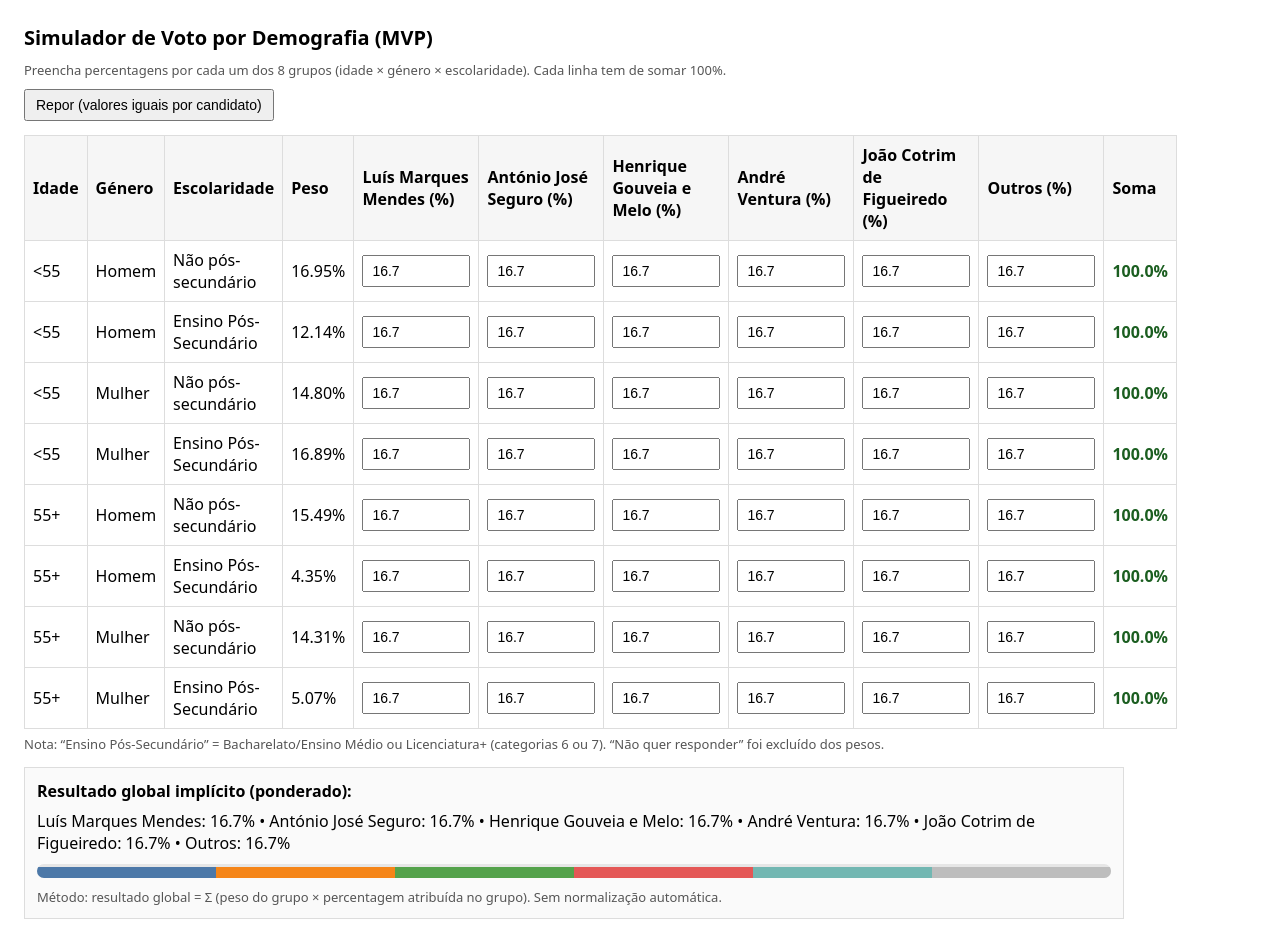
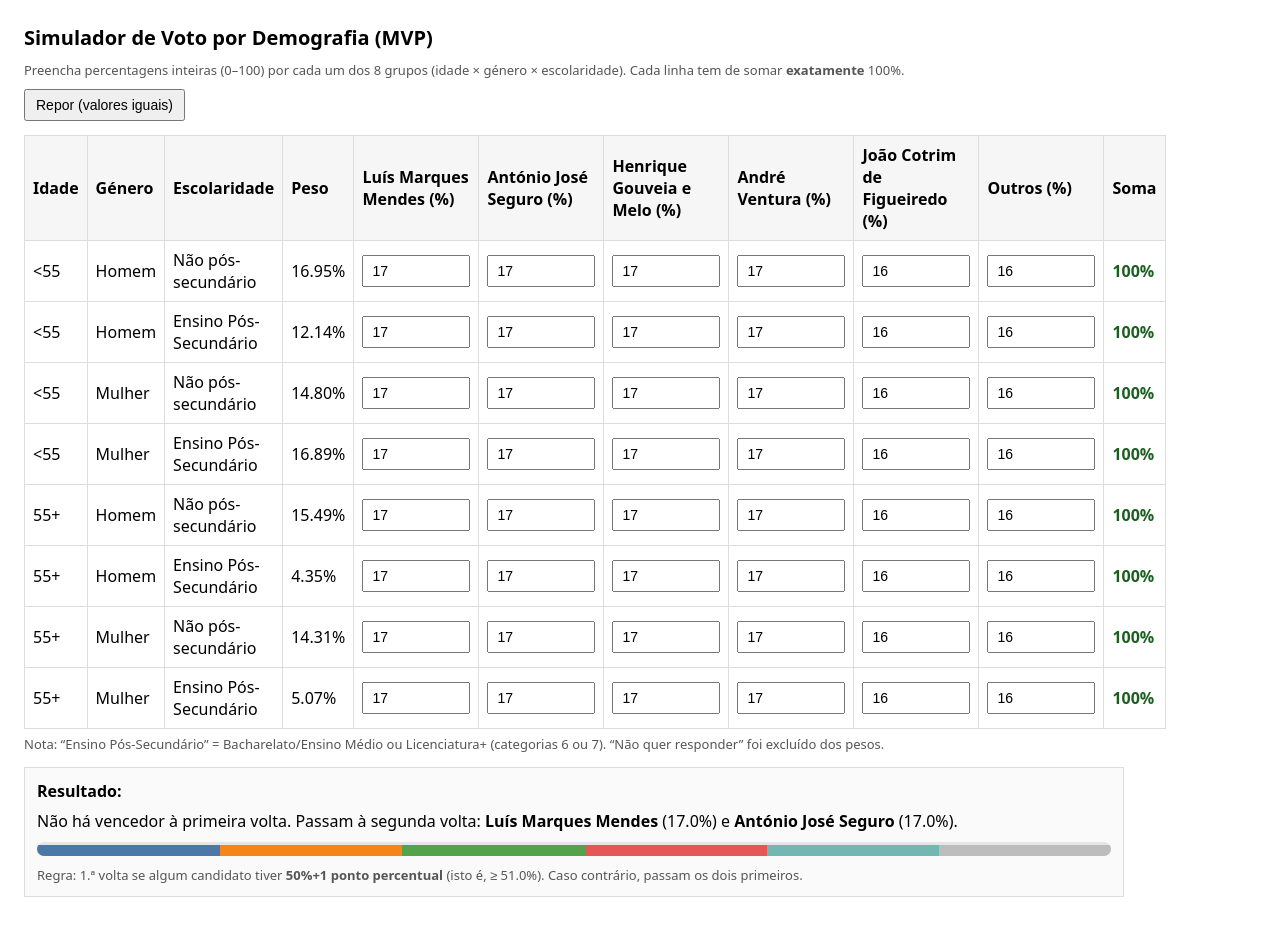
Before and after one commit to joaocancela/joaocancela.github.io, a Jekyll site: the page presidenciais/index.html, which Jekyll copies as it is, in a window 1280 px wide. Built offline with Jekyll 4.4.1, drawn with Linux system fonts in a browser that asks for light colours; after the commit the page ends 921 px from its top, so only the background shows below that; some of the changed lines change nothing that is shown.

Commit message:
Update index.html

```diff
--- a/presidenciais/index.html
+++ b/presidenciais/index.html
@@ -25,7 +25,7 @@
     .sumok { color: #1b5e20; font-weight: 600; }
     .sumbad { color: #b00020; font-weight: 700; }
 
-    /* simple, distinct segment colors without extra deps */
+    /* segment colors */
     .c0 { background: #4c78a8; }
     .c1 { background: #f58518; }
     .c2 { background: #54a24b; }
@@ -38,11 +38,12 @@
   <h1>Simulador de Voto por Demografia (MVP)</h1>
 
   <div class="small">
-    Preencha percentagens por cada um dos 8 grupos (idade × género × escolaridade). Cada linha tem de somar 100%.
+    Preencha percentagens inteiras (0–100) por cada um dos 8 grupos (idade × género × escolaridade).
+    Cada linha tem de somar <strong>exatamente</strong> 100%.
   </div>
 
   <div style="margin-top:10px;">
-    <button id="resetBtn" type="button">Repor (valores iguais por candidato)</button>
+    <button id="resetBtn" type="button">Repor (valores iguais)</button>
   </div>
 
   <div id="app"></div>
@@ -50,15 +51,16 @@
   <div id="validation" class="errorbox" style="display:none;"></div>
 
   <div class="result">
-    <strong>Resultado global implícito (ponderado):</strong>
-    <div id="overallText" style="margin-top:8px;"></div>
+    <strong>Resultado:</strong>
+    <div id="verdict" style="margin-top:8px;"></div>
 
     <div class="barwrap">
       <div class="bar" id="overallBar"></div>
     </div>
 
     <div class="small" style="margin-top:10px;">
-      Método: resultado global = Σ (peso do grupo × percentagem atribuída no grupo). Sem normalização automática.
+      Regra: 1.ª volta se algum candidato tiver <strong>50%+1 ponto percentual</strong> (isto é, ≥ 51.0%).
+      Caso contrário, passam os dois primeiros.
     </div>
   </div>
 
@@ -69,7 +71,7 @@
  */
 const FIXED_LAST = { key: "outros", label: "Outros" };
 const CANDIDATES_BASE = [
-  { key: "av", label: "André Ventura" },
+  { key: "av",  label: "André Ventura" },
   { key: "jcf", label: "João Cotrim de Figueiredo" },
   { key: "hgm", label: "Henrique Gouveia e Melo" },
   { key: "ajs", label: "António José Seguro" },
@@ -91,8 +93,7 @@ const CANDIDATES = [...shuffle(CANDIDATES_BASE), FIXED_LAST];
 /**
  * CONFIG: 8 células na ordem pedida:
  * Idade (<55, 55+) → Género (Homem, Mulher) → Escolaridade (Não pós-secundário, Ensino Pós-Secundário)
- *
- * Pesos (%): os teus valores (com ESCOLARIEDADE==99 removido e renormalizado).
+ * Pesos (%): (ESCOLARIEDADE==99 removido e renormalizado).
  */
 const CELLS = [
   // <55
@@ -108,18 +109,21 @@ const CELLS = [
   { id:"55p_m_ps",  age:"55+", gender:"Mulher", edu:"Ensino Pós-Secundário",  w: 5.066599 },
 ];
 
-// Hard constraint tolerance for row sum (because inputs are decimals)
-const SUM_TOL = 0.05; // accepts 99.95..100.05
+// Hard constraint: exact 100 (integers), so no tolerance.
+const SUM_TOL = 0;
 
-// State: per cell, candidate shares in %
+// State: per cell, candidate shares in integer %
 let state = {}; // { [cellId]: { [candidateKey]: number } }
 
 function initStateEqual() {
   state = {};
-  const equal = 100 / CANDIDATES.length;
+  const base = Math.floor(100 / CANDIDATES.length); // 16
+  const rem = 100 - base * CANDIDATES.length;       // 4
   for (const cell of CELLS) {
     state[cell.id] = {};
-    for (const c of CANDIDATES) state[cell.id][c.key] = equal;
+    CANDIDATES.forEach((c, idx) => {
+      state[cell.id][c.key] = base + (idx < rem ? 1 : 0);
+    });
   }
 }
 
@@ -148,6 +152,13 @@ function allRowsValid() {
     if (Math.abs(100 - s) > SUM_TOL) return false;
   }
   return true;
+}
+
+function clampInt(v) {
+  if (Number.isNaN(v)) return 0;
+  v = Math.round(v);
+  v = Math.max(0, Math.min(100, v));
+  return v;
 }
 
 function renderTable() {
@@ -184,16 +195,31 @@ function renderTable() {
         type: "number",
         min: "0",
         max: "100",
-        step: "0.1",
-        value: (state[cell.id][cand.key] ?? 0).toFixed(1)
+        step: "1",
+        inputmode: "numeric",
+        value: String(state[cell.id][cand.key] ?? 0)
       });
 
+      // On input, clamp to int but don't force-correct the visible value mid-typing too aggressively;
+      // we'll normalize the display on blur/change.
       input.addEventListener("input", () => {
-        let v = parseFloat(input.value);
-        if (Number.isNaN(v)) v = 0;
-        v = Math.max(0, Math.min(100, v));
+        const v = clampInt(parseFloat(input.value));
         state[cell.id][cand.key] = v;
-        update();
+        update(false);
+      });
+
+      input.addEventListener("change", () => {
+        const v = clampInt(parseFloat(input.value));
+        state[cell.id][cand.key] = v;
+        input.value = String(v);
+        update(true);
+      });
+
+      input.addEventListener("blur", () => {
+        const v = clampInt(parseFloat(input.value));
+        state[cell.id][cand.key] = v;
+        input.value = String(v);
+        update(true);
       });
 
       const td = el("td");
@@ -208,11 +234,16 @@ function renderTable() {
   table.appendChild(tbody);
   app.appendChild(table);
 
-  app.appendChild(el("div", { class:"small", html: "Nota: “Ensino Pós-Secundário” = Bacharelato/Ensino Médio ou Licenciatura+ (categorias 6 ou 7). “Não quer responder” foi excluído dos pesos." }));
+  app.appendChild(el("div", {
+    class:"small",
+    html: "Nota: “Ensino Pós-Secundário” = Bacharelato/Ensino Médio ou Licenciatura+ (categorias 6 ou 7). “Não quer responder” foi excluído dos pesos."
+  }));
 }
 
+/**
+ * Compute overall shares as proportions (sum to 1), only if valid.
+ */
 function computeOverall() {
-  // assumes rows are valid; otherwise returns null
   if (!allRowsValid()) return null;
 
   const overall = {};
@@ -224,7 +255,34 @@ function computeOverall() {
       overall[cand.key] += w * (state[cell.id][cand.key] / 100.0);
     }
   }
-  return overall; // proportions summing to 1
+  return overall;
+}
+
+/**
+ * Determine verdict:
+ * - Winner in 1st round if >= 51.0% (50%+1 pp)
+ * - Else top 2 go to 2nd round
+ */
+function verdictFromOverall(overall) {
+  // Build ranked list
+  const ranked = CANDIDATES.map(c => ({
+    key: c.key,
+    label: c.label,
+    share: overall[c.key] // proportion
+  }))
+  .sort((a,b) => b.share - a.share);
+
+  const top = ranked[0];
+  const topPct = top.share * 100;
+
+  if (topPct >= 51.0) {
+    return `Candidato ganha à primeira volta: <strong>${top.label}</strong> (${topPct.toFixed(1)}%).`;
+  }
+
+  const second = ranked[1];
+
+  // Handle potential tie for 2nd in a simple, deterministic way: list the top 2 by sort order.
+  return `Não há vencedor à primeira volta. Passam à segunda volta: <strong>${top.label}</strong> (${topPct.toFixed(1)}%) e <strong>${second.label}</strong> (${(second.share*100).toFixed(1)}%).`;
 }
 
 function updateRowSumsAndHighlight() {
@@ -234,14 +292,12 @@ function updateRowSumsAndHighlight() {
     const sumEl = document.getElementById(`sum_${cell.id}`);
     const rowEl = document.getElementById(`row_${cell.id}`);
 
-    const ok = Math.abs(100 - s) <= SUM_TOL;
+    const ok = (s === 100);
     if (sumEl) {
-      sumEl.textContent = s.toFixed(1) + "%";
+      sumEl.textContent = s + "%";
       sumEl.className = "num " + (ok ? "sumok" : "sumbad");
     }
-    if (rowEl) {
-      rowEl.classList.toggle("rowbad", !ok);
-    }
+    if (rowEl) rowEl.classList.toggle("rowbad", !ok);
     if (!ok) badRows.push({ cell, sum: s });
   }
 
@@ -249,10 +305,10 @@ function updateRowSumsAndHighlight() {
   if (badRows.length > 0) {
     validation.style.display = "block";
     const items = badRows.map(r =>
-      `<li><strong>${r.cell.age}</strong> · ${r.cell.gender} · ${r.cell.edu}: soma = ${r.sum.toFixed(1)}%</li>`
+      `<li><strong>${r.cell.age}</strong> · ${r.cell.gender} · ${r.cell.edu}: soma = ${r.sum}%</li>`
     ).join("");
     validation.innerHTML = `
-      <div><strong>Corrigir antes de ver o resultado global:</strong> cada linha tem de somar 100%.</div>
+      <div><strong>Corrigir antes de obter o resultado:</strong> cada linha tem de somar 100% (valores inteiros).</div>
       <ul style="margin:8px 0 0 20px;">${items}</ul>
     `;
   } else {
@@ -261,44 +317,45 @@ function updateRowSumsAndHighlight() {
   }
 }
 
-function renderOverall(overall) {
-  const overallText = document.getElementById("overallText");
+function renderBar(overall) {
   const overallBar = document.getElementById("overallBar");
+  overallBar.innerHTML = "";
+  if (!overall) return;
 
-  if (!overall) {
-    overallText.textContent = "—";
-    overallBar.innerHTML = "";
-    return;
-  }
-
-  // text
-  const parts = CANDIDATES.map((c) => `${c.label}: ${(overall[c.key]*100).toFixed(1)}%`);
-  overallText.textContent = parts.join(" • ");
-
-  // bar
-  overallBar.innerHTML = "";
   CANDIDATES.forEach((c, idx) => {
-    const seg = el("span", { class: `seg c${idx}`, style: `width:${(overall[c.key]*100).toFixed(4)}%` });
+    const width = (overall[c.key] * 100);
+    const seg = el("span", { class: `seg c${idx}`, style: `width:${width.toFixed(4)}%` });
     overallBar.appendChild(seg);
   });
 }
 
-function update() {
+function update(forceRecalcText) {
+  // forceRecalcText param kept for cleanliness; not strictly necessary.
   updateRowSumsAndHighlight();
+
+  const verdictEl = document.getElementById("verdict");
   const overall = computeOverall();
-  renderOverall(overall);
+
+  if (!overall) {
+    verdictEl.innerHTML = "—";
+    renderBar(null);
+    return;
+  }
+
+  verdictEl.innerHTML = verdictFromOverall(overall);
+  renderBar(overall);
 }
 
 document.getElementById("resetBtn").addEventListener("click", () => {
   initStateEqual();
   renderTable();
-  update();
+  update(true);
 });
 
 // boot
 initStateEqual();
 renderTable();
-update();
+update(true);
 </script>
 </body>
 </html>
```
